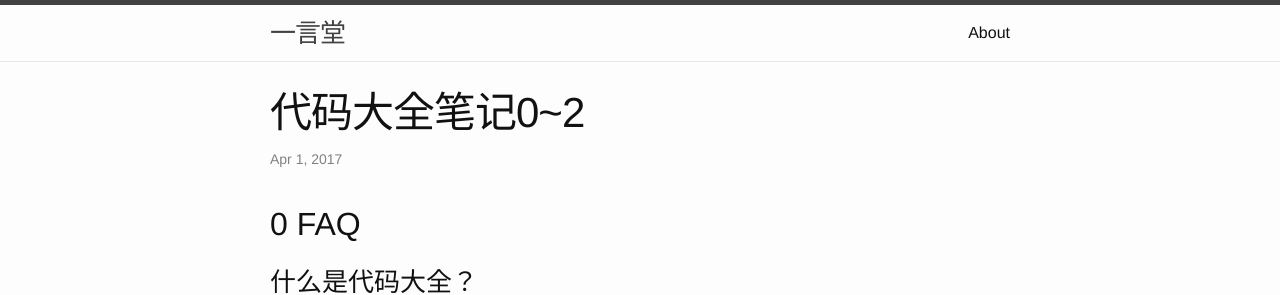
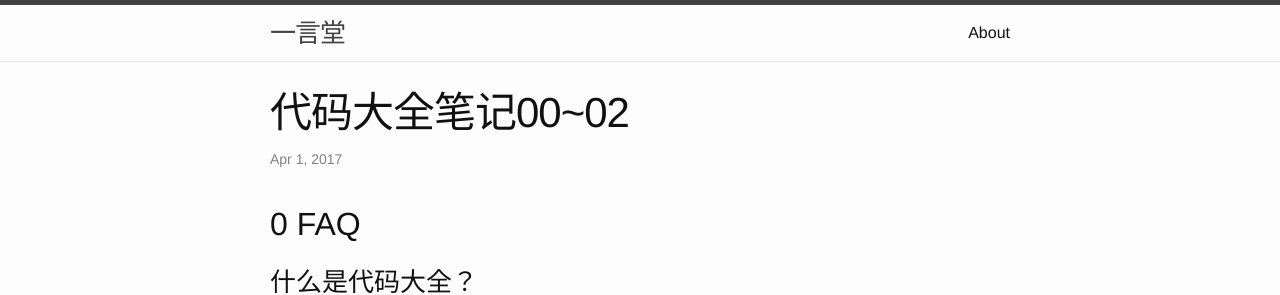
Before and after one commit to yifeitao/yifeitao.github.io, a Jekyll site: the page built from _posts/2017-04-01-notes-on-code-complete-00-02.md, in a window 1280 px wide and 900 px high. Shown: the top 295 px of the window. Built offline with Jekyll 4.4.1, drawn with Linux system fonts in a browser that asks for light colours; comment, search, counter and statistics services are not loaded.

Commit message:
fix title

```diff
--- a/_posts/2017-04-01-notes-on-code-complete-00-02.md
+++ b/_posts/2017-04-01-notes-on-code-complete-00-02.md
@@ -1,6 +1,6 @@
 ---
 layout: post
-title:  代码大全笔记0~2
+title:  代码大全笔记00~02
 categories: coding
 ---
 ## 0 FAQ
```
